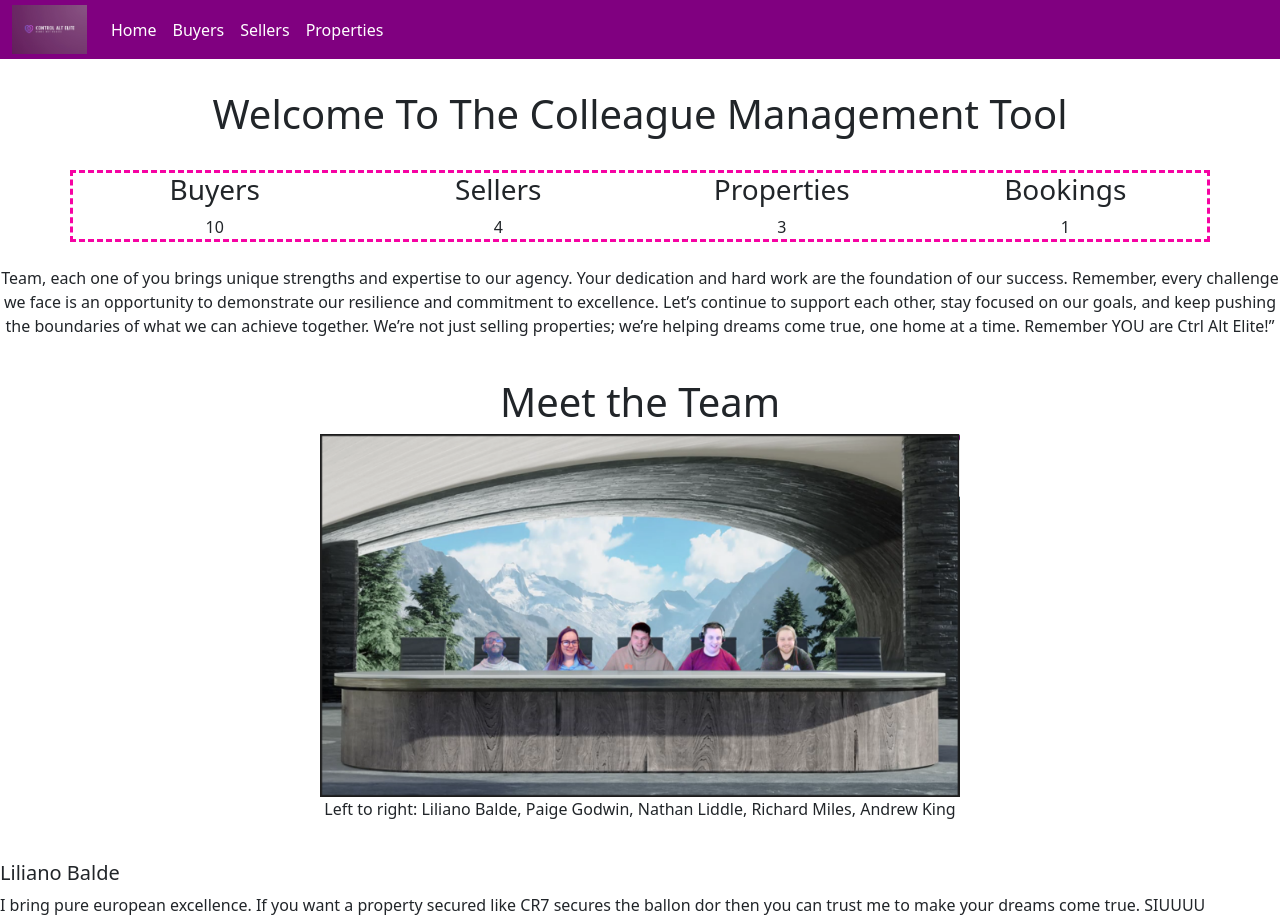
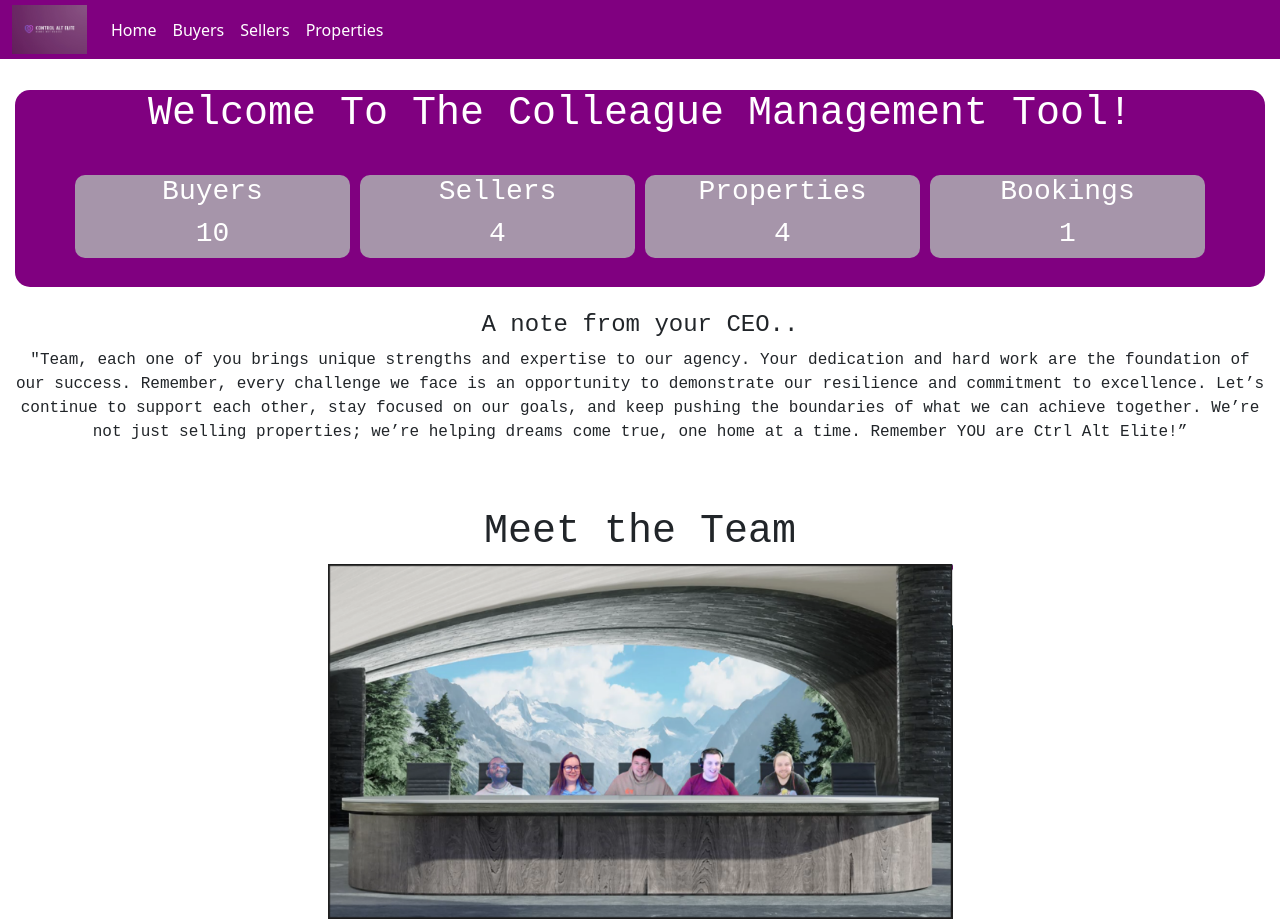
Before and after one commit to AndykingSkywalker/ctrl_alt_elite, a React (Create React App) app: page / in a window 1280 px wide. Shown: the top 921 px of the page. Built offline with nearby package versions, Linux system fonts and the light colour scheme; data requests are answered from the project's data file.

Commit message:
Styled home page

```diff
--- a/db.json
+++ b/db.json
@@ -148,6 +148,17 @@
       "grdn": "Yes",
       "status": "For Sale",
       "id": 3
+    },
+    {
+      "sellnme": "Carlsberg Pilsner",
+      "prc": "250,000",
+      "loc": "Newport",
+      "pcod": "NP19 1NA",
+      "beds": "2",
+      "bath": "1",
+      "grdn": "Yes",
+      "status": "For Sale",
+      "id": 4
     }
   ],
   "bookings": [
--- a/src/App.css
+++ b/src/App.css
@@ -36,3 +36,20 @@
     transform: rotate(360deg);
   }
 }
+
+#table-color{
+
+
+
+  --bs-table-bg: purple
+}
+
+#seller-title {
+
+ color: purple;
+}
+
+.navbar-nav .nav-link:hover{
+  color: rgb(255, 247, 20);
+  text-decoration: underline;
+}
--- a/src/Components/HomeTotals.jsx
+++ b/src/Components/HomeTotals.jsx
@@ -48,37 +48,23 @@ function HomeTotals() {
     useEffect(getBookings, [])
 
     return (
-        <div className="container text-center" style={{ borderStyle: "dashed", borderColor: "#f603a3" }}>
+        <div className="container text-center" >
             <div className="row">
-                <div className="col">
+                <div className="col" style={{ backgroundColor: "#a695aa", borderRadius: "10px", margin: "5px" }}>
                     <h3>Buyers</h3>
-                    {buyers.length}
+                    <h3>{buyers.length}</h3>
                 </div>
-                <div className="col">
+                <div className="col" style={{ backgroundColor: "#a695aa", borderRadius: "10px", margin: "5px" }}>
                     <h3>Sellers</h3>
-                    {sellers.length}
+                    <h3>{sellers.length}</h3>
                 </div>
-                <div className="col">
+                <div className="col" style={{ backgroundColor: "#a695aa", borderRadius: "10px", margin: "5px" }}>
                     <h3>Properties</h3>
-                    {properties.length}
+                    <h3>{properties.length}</h3>
                 </div>
-                <div className="col">
+                <div className="col" style={{ backgroundColor: "#a695aa", borderRadius: "10px", margin: "5px" }}>
                     <h3>Bookings</h3>
-                    {bookings.length}
-                </div>
-            </div>
-            <div className="row">
-                <div className="col">
-                    { }
-                </div>
-                <div className="col">
-                    { }
-                </div>
-                <div className="col">
-                    { }
-                </div>
-                <div className="col">
-                    { }
+                    <h3>{bookings.length}</h3>
                 </div>
             </div>
         </div>
--- a/src/Components/Routing/Buyers.jsx
+++ b/src/Components/Routing/Buyers.jsx
@@ -42,7 +42,7 @@ function Buyers() {
 
 
         for (let buyer of buyers) {
-            if (firstName === buyer.firstName && lastName === buyer.lastName) {
+            if (firstName.toLowerCase() === buyer.firstName.toLowerCase() && lastName.toLowerCase() === buyer.lastName.toLowerCase()) {
                alert("Buyer already exists");
                return
             } else {
--- a/src/Components/Routing/Home.jsx
+++ b/src/Components/Routing/Home.jsx
@@ -4,15 +4,18 @@ import HomeTotals from '../HomeTotals';
 
 function Home() {
     return (
-        <div >
+        <div style={{ margin: "15px", fontFamily: "monospace" }} >
             <article style={{ textAlign: "center", marginTop: "50px" }}>
                 <br />
-
-                <h1 >Welcome To The Colleague Management Tool</h1>
+                <div style={{backgroundColor: "purple", borderRadius: "15px", color:"white"}}>
+                    <h1 >Welcome To The Colleague Management Tool!</h1>
                     <br />
                     <HomeTotals />
                     <br />
-                <p>Team, each one of you brings unique strengths and expertise to our agency.
+                </div>
+                <br/>
+                <h4>A note from your CEO..</h4>
+                <p>"Team, each one of you brings unique strengths and expertise to our agency.
                     Your dedication and hard work are the foundation of our success.
                     Remember, every challenge we face is an opportunity to demonstrate our
                     resilience and commitment to excellence. Let’s continue to support each
@@ -20,7 +23,8 @@ function Home() {
                     we can achieve together. We’re not just selling properties; we’re helping
                     dreams come true, one home at a time. Remember YOU are Ctrl Alt Elite!”</p>
 
-                <br />
+                <br/>
+                <br/>
                 <h1>Meet the Team</h1>
                 <a><img src={Team} alt='Team Photo' width="50%" /></a>
                 <br />
@@ -30,25 +34,35 @@ function Home() {
             </article>
 
             <br />
-
+            <section>
+                <div style={{ backgroundColor: "#a695aa", borderRadius: "5px", padding: "5px", margin: "10px"}}>
                     <h5>Liliano Balde</h5>
                     <p>I bring pure european excellence. If you want a property secured like CR7 secures the
                         ballon dor then you can trust me to make your dreams come true. SIUUUU</p>
+                </div>
+                <div style={{ backgroundColor: "#a695aa", borderRadius: "5px", padding: "5px", margin: "10px"}}>
                     <h5>Paige Godwin</h5>
                     <p>A good estate agent puts the 'pro' in 'property' and the 'fun' in 'funding'!</p>
+                </div>
+                <div style={{ backgroundColor: "#a695aa", borderRadius: "5px", padding: "5px", margin: "10px"}}>
                     <h5>Nathan Liddle</h5>
                     <p>I’m a totally rad estate agent with 10 years of experience in
                         the industry. I’m like a superhero! So, if you’re looking
                         for an agent who’s as cool as a cucumber and as smooth as butter, look no further!</p>
+                </div>
+                <div style={{ backgroundColor: "#a695aa", borderRadius: "5px", padding: "5px", margin: "10px"}}>
                     <h5>Richard Miles</h5>
                     <p>Bringing a touch of flair to the world of real estate at Control Alt Elite! As an
                         estate agent, I spin property magic, turning dreams into deeds. With a knack for
                         finding the perfect match and a knackier skill in negotiation, I'm the Sherlock Holmes
                         of homes. Let's embark on this adventure together and make your property dreams a reality!</p>
+                </div>
+                <div style={{ backgroundColor: "#a695aa", borderRadius: "5px", padding: "5px", margin: "10px"}}>
                     <h5>Andrew King</h5>
                     <p>The 'King' of the property world as named by some but in reality im just a truly humble man giving
                         families homes whilst raking in commission.</p>
-
+                </div>
+            </section>
 
         </div>
     );
--- a/src/Components/Routing/Sellers.jsx
+++ b/src/Components/Routing/Sellers.jsx
@@ -2,6 +2,7 @@ import axios from "axios";
 // installed axios (npm install axios) and then imported
 import { useEffect, useState } from "react";
 import Seller from "../Seller";
+
 
 
 function Sellers() {
@@ -41,7 +42,7 @@ function Sellers() {
         event.preventDefault();
 
         for (let seller of sellers) {
-            if (firstName === seller.firstName && lastName === seller.lastName) {
+            if (firstName.toLowerCase() === seller.firstName.toLowerCase() && lastName.toLowerCase() === seller.lastName.toLowerCase()) {
                alert("Seller already exists");
                return
             } else {
@@ -70,7 +71,7 @@ function Sellers() {
 
         <div style={{ textAlign: "center", marginTop: "50px" }}>
             <br />
-            <h1>Sellers</h1>
+            <h1 id="seller-title">Sellers</h1>
             {/* form with inputs for each piece of data */}
             <br />
             <br />
@@ -109,7 +110,7 @@ function Sellers() {
 
 
             <table className="table table-bordered">
-                <thead className="table-dark">
+                <thead  id="table-color" className="table-dark">
                     <tr>
                         <th>First Name</th>
                         <th>Last Name</th>
```
Also changed, not shown: src/Components/Buyer.jsx (line endings or trailing spaces), src/Components/Sort.jsx (added). Lines whose indentation alone changed are shown as unchanged.
